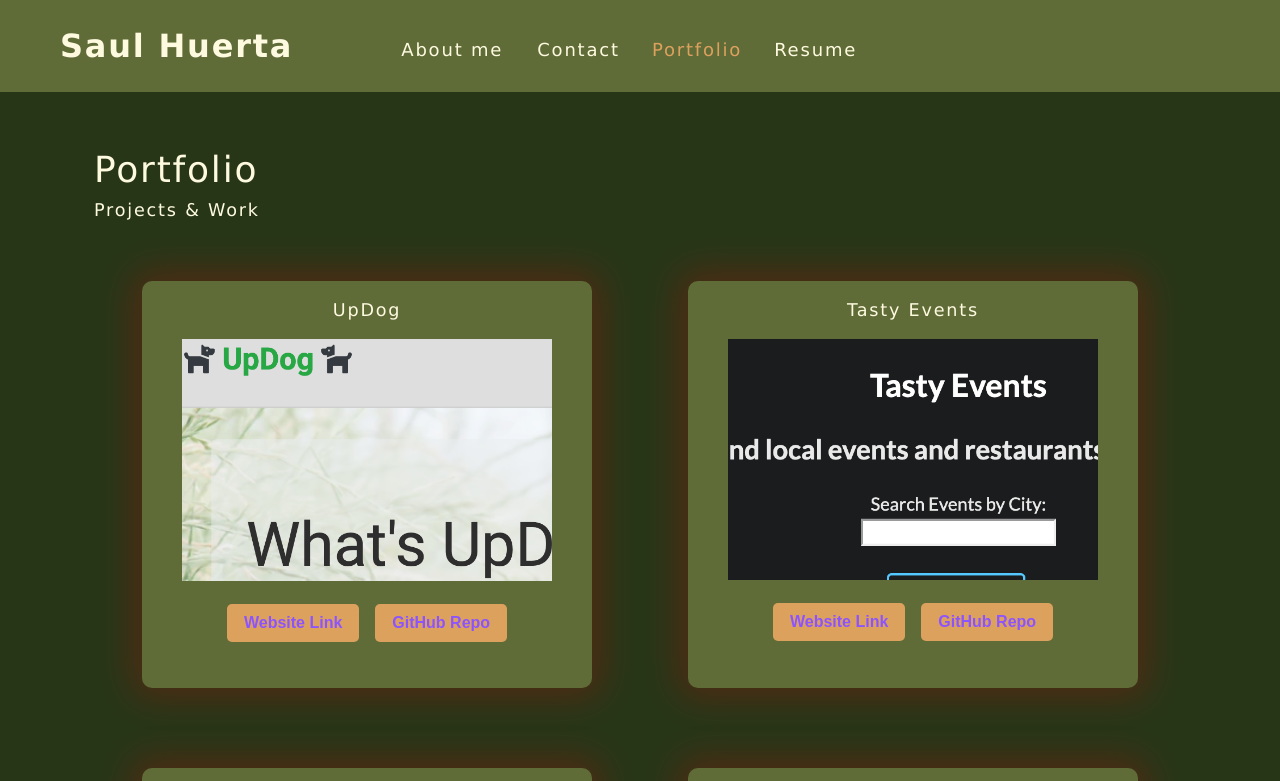
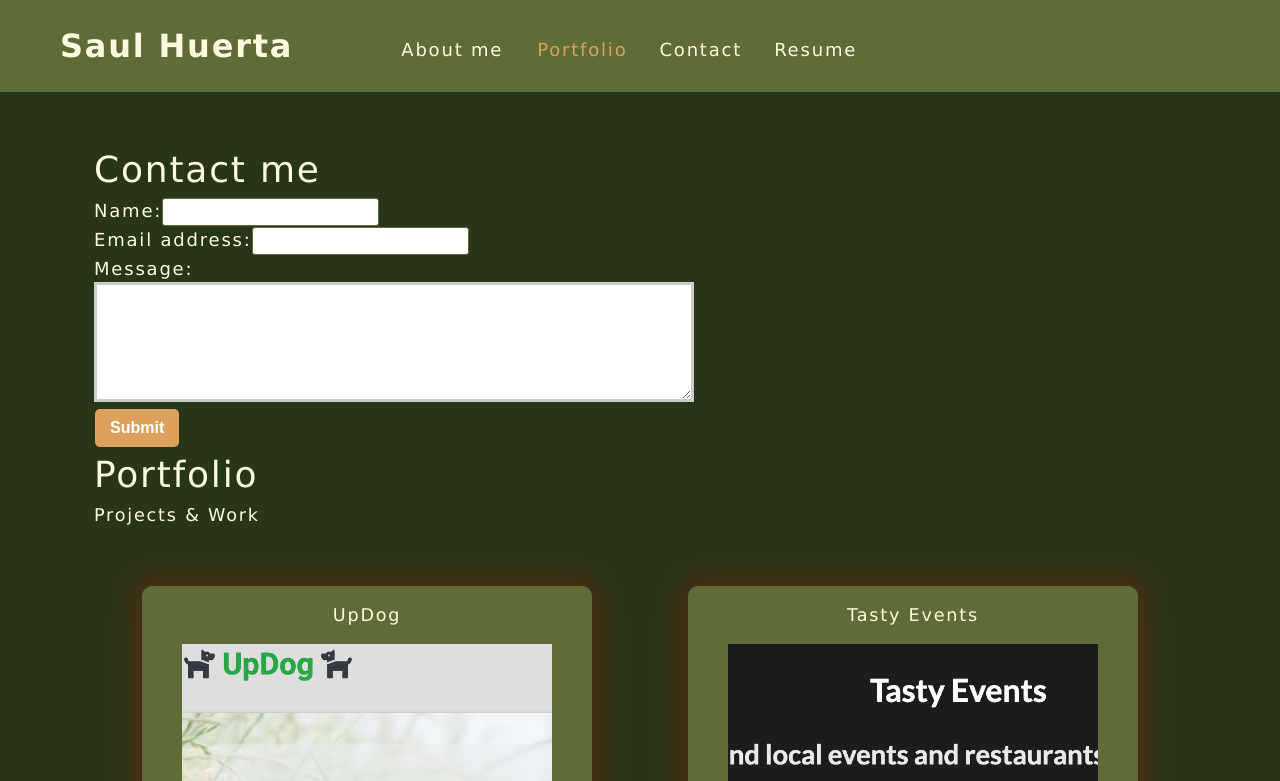
Before and after one commit to saul10huerta/react-port, a React (Create React App) app: page / in a window 1280 px wide. Shown: the top 781 px of the page. Built offline with nearby package versions, Linux system fonts and the light colour scheme.

Commit message:
completed contact form

```diff
--- a/src/App.js
+++ b/src/App.js
@@ -3,6 +3,7 @@
 import Nav from './components/Nav';
 import Footer from './components/Footer'
 import Project from './components/Project'
+import ContactForm from './components/Contact'
 
 function App() {
   const [categories] = useState([
@@ -22,6 +23,7 @@
       currentCategory={currentCategory}
       ></Nav>
       <main>
+        <ContactForm></ContactForm>
         <Project currentCategory={currentCategory}></Project>
         <About></About>
       </main>
--- a/src/components/About/index.js
+++ b/src/components/About/index.js
@@ -3,7 +3,7 @@
 
 function About() {
   return (
-    <section className="my-5">
+    <section>
       <h1 id="about">About Me</h1>
       <img src={coverImage} className="my-1" style={{ width: "100%" }} alt="AboutMeImg" />
       <p className="my-5">Attended the University of Texas at Austin where I earned a BSA in Biology as well as certificates in both Business and Health Information Technology. In addition, I’m currently enrolled in UT Austin coding bootcamp working to be a full stack web developer. Will be earning a certificate from this bootcamp in October 2020.</p>
--- /dev/null
+++ b/src/components/Contact/index.js
@@ -0,0 +1,63 @@
+import React, { useState } from 'react';
+import { validateEmail } from '../../utils/helpers';
+
+
+function ContactForm() {
+
+    const [errorMessage, setErrorMessage] = useState('');
+    const [formState, setFormState] = useState({ name: '', email: '', message: '' });
+    const { name, email, message } = formState;
+    // JSX
+    function handleChange(e) {
+        if (e.target.name === 'email') {
+            const isValid = validateEmail(e.target.value);
+            console.log(isValid);
+            // isValid conditional statement
+            if (!isValid) {
+                setErrorMessage('Your email is invalid.');
+            } else {
+                if (!e.target.value.length) {
+                  setErrorMessage(`${e.target.name} is required.`);
+                } else {
+                  setErrorMessage('');
+                }
+            }
+        }
+        if (!errorMessage) {
+            setFormState({ ...formState, [e.target.name]: e.target.value });
+        }
+    }
+
+    function handleSubmit(e) {
+        e.preventDefault();
+        console.log(formState);
+    }
+
+    return (
+        <section>
+        <h1>Contact me</h1>
+        <form id="contact-form" onSubmit={handleSubmit}>
+            <div>
+                <label htmlFor="name">Name:</label>
+                <input type="text" name="name" defaultValue={name} onBlur={handleChange}/>
+            </div>
+            <div>
+                <label htmlFor="email">Email address:</label>
+                <input type="email" name="email" defaultValue={email} onBlur={handleChange}/>
+            </div>
+            <div>
+                <label htmlFor="message">Message:</label>
+                <textarea name="message" rows="5" defaultValue={message} onBlur={handleChange}/>
+            </div>
+            {errorMessage && (
+                <div>
+                    <p className="error-text">{errorMessage}</p>
+                </div>
+            )}
+            <button type="submit">Submit</button>
+        </form>
+        </section>
+    );
+}
+
+export default ContactForm;
--- a/src/components/Nav/index.js
+++ b/src/components/Nav/index.js
@@ -24,19 +24,19 @@
                     About me
                     </a>
                 </li>
-                <li className="mx-2">
-                    <span>Contact</span>
-                </li>
                 {categories.map((category) => (
                     <li
                     className={`mx-2 ${
                         currentCategory.name === category.name && 'navActive'
-                }`} key={category.name}>
+                    }`} key={category.name}>
                     <span onClick={() => {setCurrentCategory(category)}} >
                         {capitalizeFirstLetter(category.name)}
                     </span>
                     </li>
                 ))}
+                <li className="mx-2">
+                    <span>Contact</span>
+                </li>
                 <li className="mx-2">
                     <span>Resume</span>
                 </li>
--- a/src/components/ProjectList/index.js
+++ b/src/components/ProjectList/index.js
@@ -86,19 +86,19 @@
     <div>
         <div className="flex-row">
         {photos.map((image, i) => (
-            <div className="card mx-3 my-5">
+            <div className="card mx-3 my-5" key={image.name}>
                 <p className="my-2">{image.name}</p>
                 <img
                     src={require(`../../assets/${category}/${i}.png`)}
                     alt={image.name}
                     className="img-thumbnail"
-                    key={image.name}
                     style={{width: "100%"}}
                 />
                 <div className="my-2">
-                <button type="button" className="mx-1"><a target="_blank" rel="noopener noreferrer" href={image.weblink}>Website Link</a></button>
+                <button type="button" className="mx-1 my-1"><a target="_blank" rel="noopener noreferrer" href={image.weblink}>Website Link</a></button>
                 <button type="button" className="mx-1"><a target="_blank" rel="noopener noreferrer" href={image.githubrepo}>GitHub Repo</a></button>
                 </div>
+                <p>{image.date}</p>
             </div>
         ))}
       </div>
--- a/src/index.css
+++ b/src/index.css
@@ -5,7 +5,7 @@
   padding: 50px 30px;
 }
 :root {
-  --primary: #8c54ff;
+  --primary: #cae983;
   --secondary: #DDA15E;
   --tertiary: #BC6C25;
   --light: #FEFAE0;
@@ -329,7 +329,7 @@
 	cursor: pointer;
 	font-size: 16px;
 	font-weight: 600;
-	margin-bottom: 30px;
+	margin-bottom: 0px;
 	padding: 10px 15px;
 }
 
```
